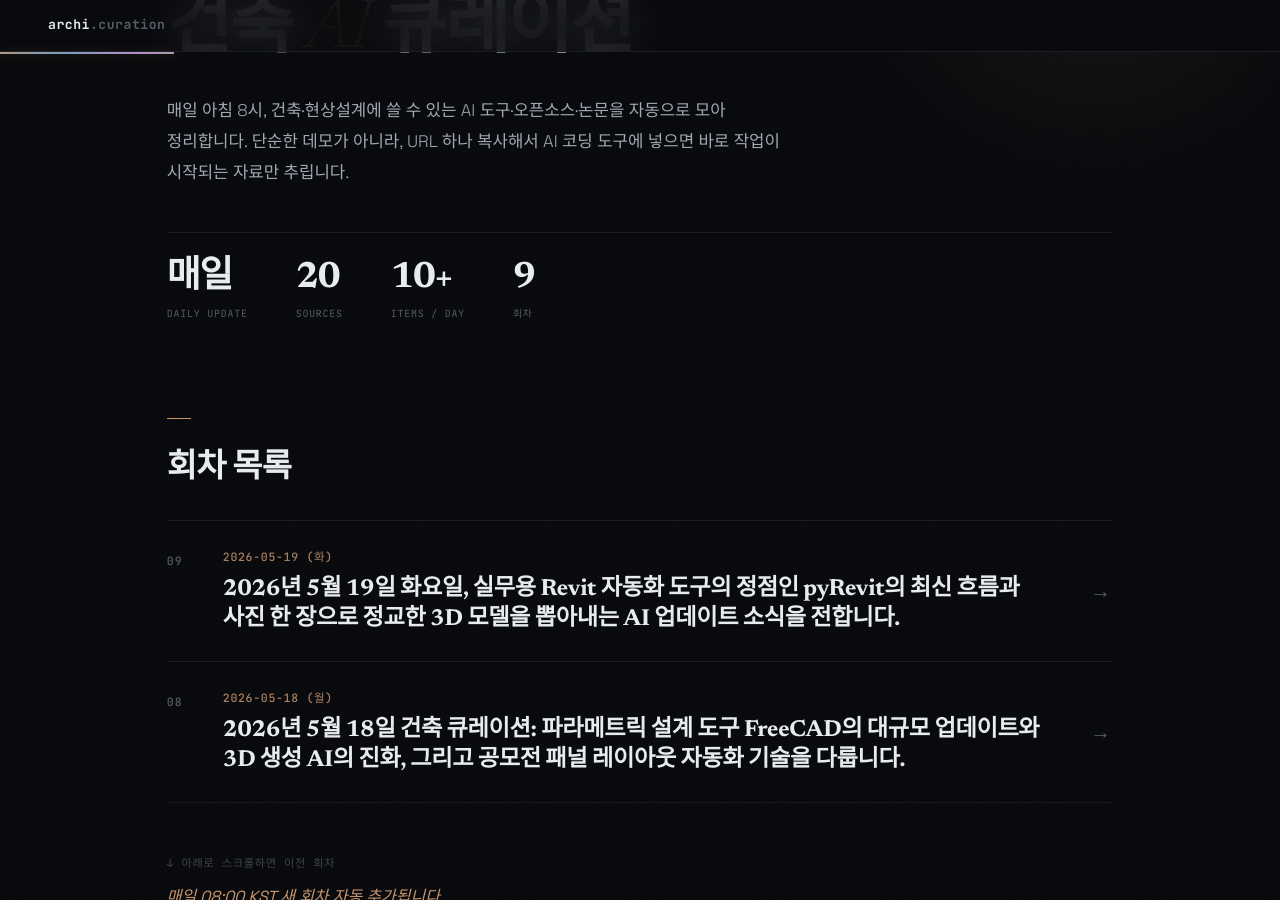
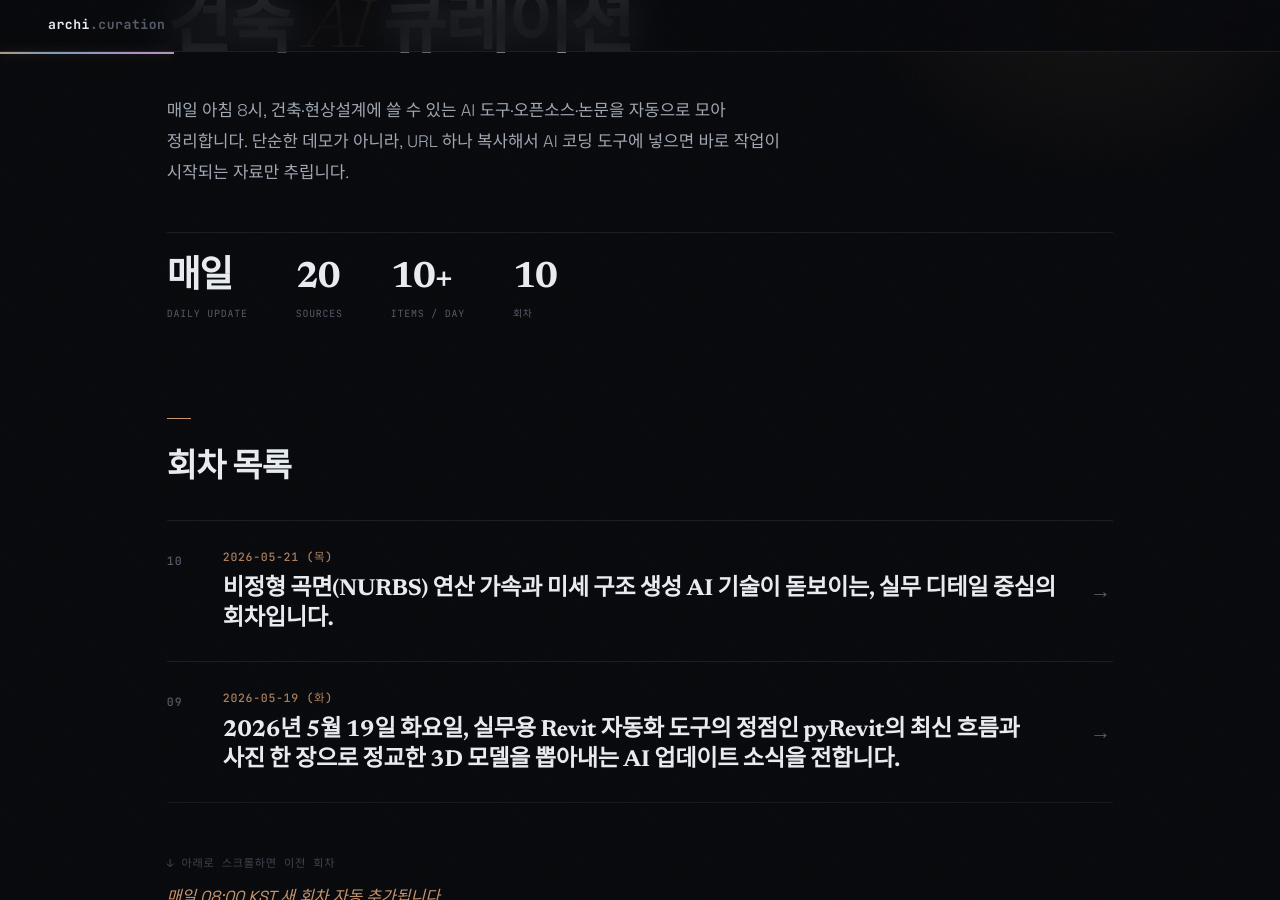
Before and after one commit to ghkch5gh-jpg/ainews-curation, a Jekyll site: the page built from index.md, in a window 1280 px wide and 900 px high, scrolled down 221 px. Built offline with Jekyll 4.4.1, drawn with Linux system fonts in a browser that asks for light colours; some web fonts are replaced; part of the change alters nothing that is shown.

Commit message:
curation: 2026-05-21

````diff
--- /dev/null
+++ b/2026-05-21_목.md
@@ -0,0 +1,173 @@
+---
+layout: default
+title: 2026-05-21 (목)
+eyebrow: 큐레이션 회차
+hero_title: "2026 · 05 · 21 <em>(목)</em>"
+description: "비정형 곡면(NURBS) 연산 가속과 미세 구조 생성 AI 기술이 돋보이는, 실무 디테일 중심의 회차입니다."
+summary: 비정형 곡면(NURBS) 연산 가속과 미세 구조 생성 AI 기술이 돋보이는, 실무 디테일 중심의 회차입니다.
+---
+
+## 이번 회차 흐름
+
+이번 회차는 단순한 이미지 생성을 넘어, 실제 건축 모델링의 뼈대인 NURBS(곡면 표현 방식)와 메쉬(그물망 구조) 데이터를 AI가 직접 학습하고 정교하게 제어하는 기술이 주를 이룹니다. 특히 SIGGRAPH 2026에 등재된 최신 논문들이 코드와 함께 공개되면서, 라이노나 그래스호퍼에서 처리하기 무거웠던 복잡한 비정형 형태를 실시간으로 검토할 수 있는 가능성이 열렸습니다.
+
+또한 구글과 바이트댄스 등 빅테크 기업들이 모바일이나 현장 기기에서도 가볍게 돌아가는 고성능 비전 AI(시각 지능)를 잇달아 출시하며, 현장 사진을 분석하거나 실시간으로 대안을 검토하는 '가벼운 AI'의 실무 도입이 가속화되는 양상입니다.
+
+---
+
+## 🔥 GitHub 이번 주 인기 (건축 무관, 그냥 핫한 거)
+
+이번 주 사람들이 가장 별 많이 누른 5개. **분위기 파악용으로만**.
+
+### 1. [bytedance-research/Lance](https://github.com/bytedance-research/Lance)
+GitHub Trending | 0.4k ⭐ | +464 이번 주
+
+이미지, 텍스트, 오디오 등 여러 형태의 데이터를 한 번에 이해하고 생성하는 다재다능한 AI 모델입니다.
+
+**건축 활용:** 건축 이미지와 텍스트 설명, 대지 데이터를 동시에 넣어 복합적인 컨셉 제안을 받을 때 활용 가능합니다.
+
+### 2. [google/gemma-4-31B-it](https://huggingface.co/google/gemma-4-31B-it)
+Hugging Face Trending | 2.7k ⭐ | 신규 등재
+
+구글에서 만든 고성능 LLM(언어 모델 AI — ChatGPT 같은 거)으로, 복잡한 논리 추론 능력이 뛰어납니다.
+
+**건축 활용:** 복잡한 건축 법규나 설계 지침서를 입력하고, 설계안의 위반 여부를 꼼꼼히 따져볼 때 유용합니다.
+
+### 3. [deepseek-ai/DeepSeek-V4-Flash](https://huggingface.co/deepseek-ai/DeepSeek-V4-Flash)
+Hugging Face Trending | 1.1k ⭐ | 신규 등재
+
+엄청나게 빠른 속도로 답을 내놓는 AI로, 실시간 대화나 빠른 피드백에 최적화되어 있습니다.
+
+**건축 활용:** 설계 회의 중 즉석에서 아이디어를 던지고 수많은 대안 리스트를 뽑아낼 때 끊김 없이 사용하기 좋습니다.
+
+### 4. [inclusionAI/Ring-2.6-1T](https://huggingface.co/inclusionAI/Ring-2.6-1T)
+Hugging Face Trending | 0.1k ⭐ | 신규 등재
+
+방대한 데이터를 학습한 거대 AI 모델로, 일반적인 상식과 지식의 폭이 매우 넓습니다.
+
+**건축 활용:** 해외 프로젝트 진행 시 해당 국가의 문화적 맥락이나 도시적 특징에 대한 기초 조사를 시킬 때 적합합니다.
+
+### 5. [openbmb/MiniCPM-V-4.6](https://github.com/OpenBMB/MiniCPM-V)
+GitHub Trending | 1.2k ⭐ | +826 이번 주
+
+스마트폰에서도 돌아갈 만큼 가볍지만, 사진 속 사물을 정확히 짚어내는 시각 지능이 뛰어난 도구입니다.
+
+**건축 활용:** 현장 조사 시 스마트폰 카메라로 찍은 사진에서 마감재나 노후 상태를 AI가 즉석에서 분석하게 할 수 있습니다.
+
+---
+
+## 코어 ★★★ (건축 직격)
+
+### [Guoyue-Luo/ExVCC](https://arxiv.org/abs/2605.18894)
+★★★ | arXiv | 신규 | 코드 포함
+
+**한 줄로:** 복잡한 미세 구조를 필요할 때마다 실시간으로 만들어내는 생성형 모델링 기술입니다.
+
+**왜 의미 있냐:**
+- 비정형 파사드(건물 외관)의 복잡한 패턴을 미리 다 만들지 않고, 뷰포트에 보이는 부분만 즉석에서 생성해 컴퓨터 부하를 줄입니다.
+- 하나의 기준 모델로 여러 스케일의 디테일을 동시에 관리할 수 있어 실시설계 단계의 정밀도가 높아집니다.
+
+**Claude Code에 시키기:**
+```
+git clone https://arxiv.org/abs/2605.18894
+```
+→ "git clone https://github.com/Guoyue-Luo/ExVCC-official · "이 library(미리 만들어진 도구 묶음)를 사용해 내가 입력한 곡면에 맞는 패턴 생성 코드를 짜줘""
+
+**왜 이번 주:** 기존 방식으로는 불가능했던 대규모 비정형 건물의 디테일 구현을 가능하게 하는 획기적인 모델링 방식입니다.
+
+---
+
+### [Jacob-Spainhour/NURBS-GWN](https://arxiv.org/abs/2605.19200)
+★★★ | arXiv | 신규 | 코드 포함
+
+**한 줄로:** 라이노의 핵심인 NURBS(곡면 표현 방식) 곡면 안에 특정 점이 포함되었는지 빛의 속도로 계산하는 기술입니다.
+
+**왜 의미 있냐:**
+- 수만 개의 부재가 얽힌 복잡한 비정형 모델에서 부재 간의 간섭이나 충돌 여부를 실시간으로 검토할 수 있습니다.
+- 그래스호퍼 연산 중 가장 무거운 곡면 판별 작업을 획기적으로 줄여 디자인 변경 시 즉각적인 반응이 가능합니다.
+
+**Claude Code에 시키기:**
+```
+git clone https://arxiv.org/abs/2605.19200
+```
+→ "git clone https://github.com/Jacob-Spainhour/Fast-GWN · "NURBS 데이터를 읽어 들여 간섭 체크를 수행하는 API(외부 도구 호출 통로)를 만들어줘""
+
+**왜 이번 주:** 비정형 현상설계에서 모델 검토 시간을 며칠에서 몇 분 단위로 줄여줄 수 있는 실무 직격 기술입니다.
+
+---
+
+### [Tianshu-Kuai/PoissonNet-FM](https://github.com/matern-fm/matern-fm.github.io)
+★★★ | GitHub | 신규 | SIGGRAPH 2026
+
+**한 줄로:** 그물망(Mesh) 구조의 데이터를 학습해, 어떤 복잡한 형태든 자연스럽게 생성하고 편집하는 AI입니다.
+
+**왜 의미 있냐:**
+- 현상설계 초기 단계에서 손으로 그린 스케치나 거친 모델을 매끄럽고 정교한 3D 메쉬 모델로 자동 변환해 줍니다.
+- 기존 모델의 특징을 유지하면서 형태를 자연스럽게 변형할 수 있어 매스 스터디에 유용합니다.
+
+**Claude Code에 시키기:**
+```
+git clone https://github.com/matern-fm/matern-fm.github.io
+```
+→ "git clone https://github.com/matern-fm/matern-fm · "PoissonNet을 사용해 내 OBJ 모델의 표면을 매끄럽게 다듬고 대안 모델 3개를 생성해줘""
+
+**왜 이번 주:** 가장 권위 있는 그래픽스 학회인 SIGGRAPH의 최신 성과로, 메쉬 기반 생성 기술의 정점을 보여줍니다.
+
+---
+
+### [Mohamedelrefaie/DrivAerNet](https://github.com/Mohamedelrefaie/DrivAerNet)
+★★★ | GitHub | 0.5k ⭐ | 활발
+
+**한 줄로:** 파라메트릭(변수 기반) 설계와 공기 역학 데이터를 결합한 대규모 데이터셋과 분석 도구입니다.
+
+**왜 의미 있냐:**
+- 건물 주변의 바람 흐름(기류)을 분석할 때, 형태 변화에 따른 물리적 성능 변화를 AI가 미리 예측해 줍니다.
+- 친환경 인증이나 풍동 실험 전, 설계안의 성능을 수치적으로 검증하는 기초 자료로 활용하기 좋습니다.
+
+**Claude Code에 시키기:**
+```
+git clone https://github.com/Mohamedelrefaie/DrivAerNet
+```
+→ "git clone https://github.com/Mohamedelrefaie/DrivAerNet · "이 SDK(개발자 키트)를 활용해 내 그래스호퍼 모델의 풍압을 예측하는 파이썬 스크립트를 작성해줘""
+
+**왜 이번 주:** 성능 기반 설계(Performance-based design)가 중요해지는 현상설계 트렌드에 꼭 필요한 데이터 중심 접근법입니다.
+
+---
+
+## 서브 ★★
+
+### [Bizhu-Wu/MotionMERGE](https://arxiv.org/abs/2605.18956)
+★★ | arXiv | 신규 | 코드 포함
+
+사람의 움직임을 정교하게 편집하고 생성하는 AI로, 공간 안에서의 보행자 동선 시뮬레이션에 활용 가능합니다.
+→ `git clone https://github.com/Bizhu-Wu/MotionMERGE` · "투시도나 애니메이션에 넣을 사람들의 자연스러운 보행 동선을 생성해줘"
+
+### [HiDream-ai/HiDream-O1](https://huggingface.co/HiDream-ai/HiDream-O1-Image)
+★★ | Hugging Face | 0.4k ⭐ | 활발
+
+텍스트 설명을 바탕으로 실사 같은 이미지를 뽑아내는 diffusion(이미지 생성 방식) 모델입니다.
+→ `git clone https://github.com/HiDream-ai/HiDream-O1` · "내가 작성한 마감재와 조명 계획을 바탕으로 현상설계용 고해상도 투시도를 생성해줘"
+
+### [Yuqi-Tang/Artifact-Bench](https://arxiv.org/abs/2605.18984)
+★★ | arXiv | 신규 | 데이터셋
+
+AI가 만든 영상에서 어색한 부분을 찾아내는 도구로, 홍보 영상의 품질 검수용으로 좋습니다.
+→ `git clone https://github.com/Yuqi-Tang/Artifact-Bench` · "생성된 조감도 영상에서 건물이 일렁이거나 깨지는 부분을 자동으로 체크해줘"
+
+### [NemoStation/Marlin-2B](https://huggingface.co/NemoStation/Marlin-2B)
+★★ | Hugging Face | 0.1k ⭐ | 신규
+
+영상을 보고 무슨 상황인지 텍스트로 설명해주는 AI로, 현장 감리나 공정 기록 분석에 유용합니다.
+→ `git clone https://github.com/NemoStation/Marlin-2B` · "공사 현장 드론 영상을 분석해서 오늘 진행된 공종을 리스트로 정리해줘"
+
+### [sapientinc/HRM-Text-1B](https://huggingface.co/sapientinc/HRM-Text-1B)
+★★ | Hugging Face | 0.1k ⭐ | 신규
+
+적은 메모리로도 빠르게 돌아가는 텍스트 AI로, 설계 설명서 초안을 작성할 때 가볍게 쓰기 좋습니다.
+→ `git clone https://github.com/sapientinc/HRM-Text-1B` · "건축 개요와 컨셉 키워드를 줄 테니 현상설계용 설계 설명서 서론을 작성해줘"
+
+---
+
+## 메모
+
+이번 회차는 라이노의 NURBS 곡면 연산을 AI로 가속하거나, 복잡한 메쉬 구조를 직접 생성하는 등 '설계 생산성'에 직결되는 기술이 풍성합니다. 다만 많은 도구가 아직 파이썬 환경의 repo(코드 저장소) 형태라 직접 설치가 까다로울 수 있습니다. 다음 회차에는 사진 한 장으로 대지의 3D 지형 모델을 자동 생성하는 최신 모델들을 집중적으로 다루겠습니다.
--- a/index.md
+++ b/index.md
@@ -12,12 +12,13 @@ stats:
     lbl: "Sources"
   - num: "10+"
     lbl: "Items / Day"
-  - num: "9"
+  - num: "10"
     lbl: "회차"
 ---
 
 ## 회차 목록
 
+- [2026-05-21 (목) — 비정형 곡면(NURBS) 연산 가속과 미세 구조 생성 AI 기술이 돋보이는, 실무 디테일 중심의 회차입니다.](2026-05-21_목.html)
 - [2026-05-19 (화) — 2026년 5월 19일 화요일, 실무용 Revit 자동화 도구의 정점인 pyRevit의 최신 흐름과 사진 한 장으로 정교한 3D 모델을 뽑아내는 AI 업데이트 소식을 전합니다.](2026-05-19_화.html)
 - [2026-05-18 (월) — 2026년 5월 18일 건축 큐레이션: 파라메트릭 설계 도구 FreeCAD의 대규모 업데이트와 3D 생성 AI의 진화, 그리고 공모전 패널 레이아웃 자동화 기술을 다룹니다.](2026-05-18_월.html)
 - [2026-05-17 (일) — 사진 한 장으로 만드는 고해상도 3D 복원과 위성 데이터를 활용한 도시 맥락 생성 기술이 돋보이는 회차입니다.](2026-05-17_일.html)
````
